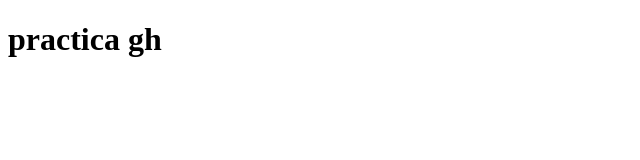
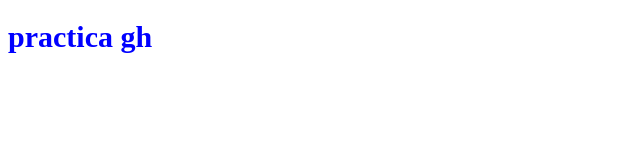
Before and after one commit to JuanDiegoSic/practicagh, a plain HTML site: page index.html in a window 1280 px wide. Shown: the whole page, without its empty margins (0-640 px from the left). Drawn offline with Linux system fonts and the light colour scheme.

Commit message:
se agrego estilos a titulo y se modifico el index.html

```diff
--- a/assets/css/style.css
+++ b/assets/css/style.css
@@ -1,3 +1,8 @@
 /**
  * @author: Juan Diego tu Rey
  */
+
+ .titulo{
+     color:blue;
+     font-size: 30px;
+ }
--- a/index.html
+++ b/index.html
@@ -5,9 +5,10 @@
     <meta http-equiv="X-UA-Compatible" content="IE=edge">
     <meta name="viewport" content="width=device-width, initial-scale=1.0">
     <title>PRACTICA GH</title>
+    <link rel="stylesheet" href="assets/css/style.css">
 </head>
 <body>
-    <H1>practica gh</H1>
+    <H1 class="titulo">practica gh</H1>
 
 </body>
 </html>
```
